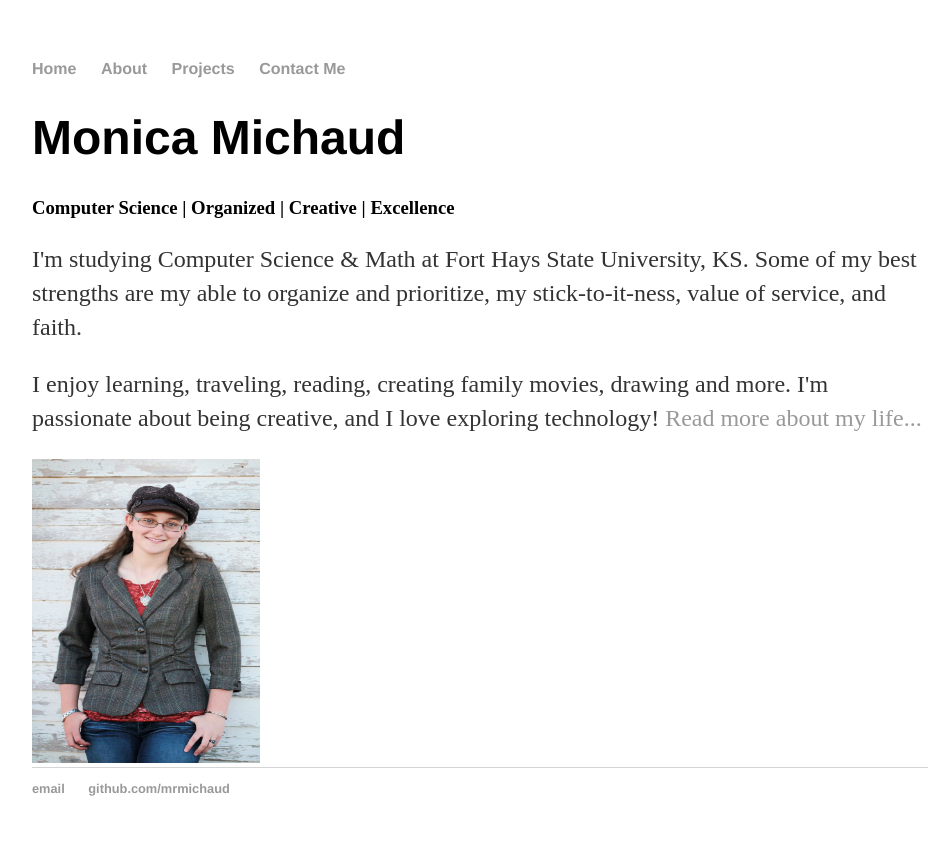
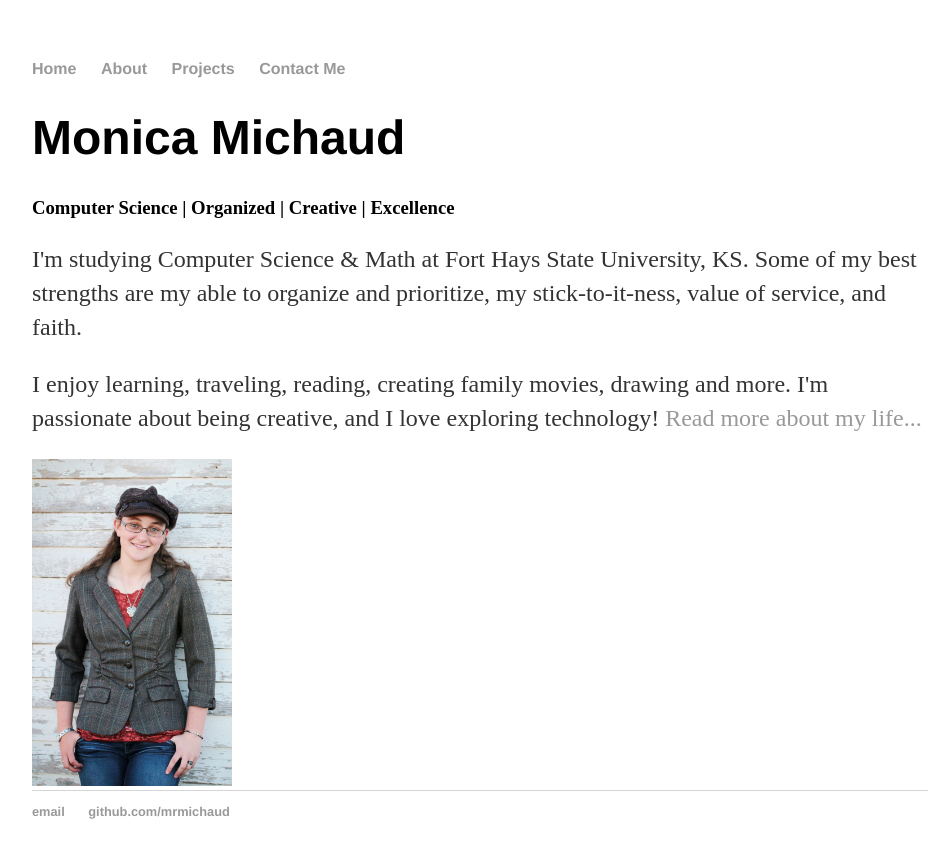
Before and after one commit to mrmichaud/mrmichaud.github.io, a Jekyll site: the page built from index.html, in a window 1280 px wide. Shown: the top 858 px of the page, without its empty margins (160-1111 px from the left). Built offline with Jekyll 4.4.1, drawn with Linux system fonts in a browser that asks for light colours.

Commit message:
Update index.html

```diff
--- a/index.html
+++ b/index.html
@@ -8,6 +8,6 @@
 	<p>I'm studying Computer Science &amp Math at Fort Hays State University, KS. Some of my best strengths are my able to organize and prioritize, my stick-to-it-ness, value of service, and faith.</p>
 	<p>I enjoy learning, traveling, reading, creating family movies, drawing and more. I'm passionate about being creative, and I love exploring technology! <a href="/about">Read more about my life...</a></p>
 
-	<img src="http://mrmichaud.github.io/Monica (74)edit.jpg" alt="Monica Profile Picture" style="width:228px;height:304px;">
+	<img src="http://mrmichaud.github.io/Monica (74)edit.jpg" alt="Monica Profile Picture" style="width:200px;height:327px;">
 
 </div><!-- /.blurb -->
```
